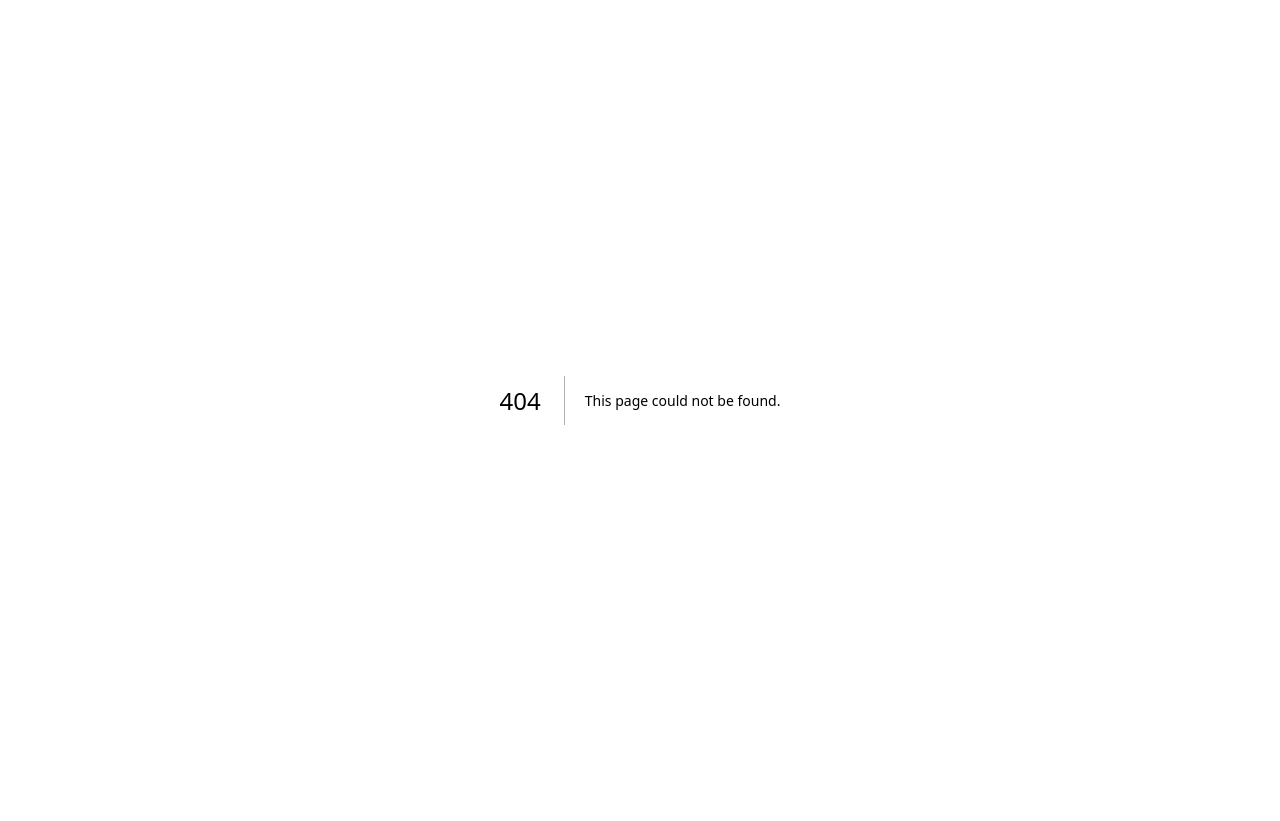
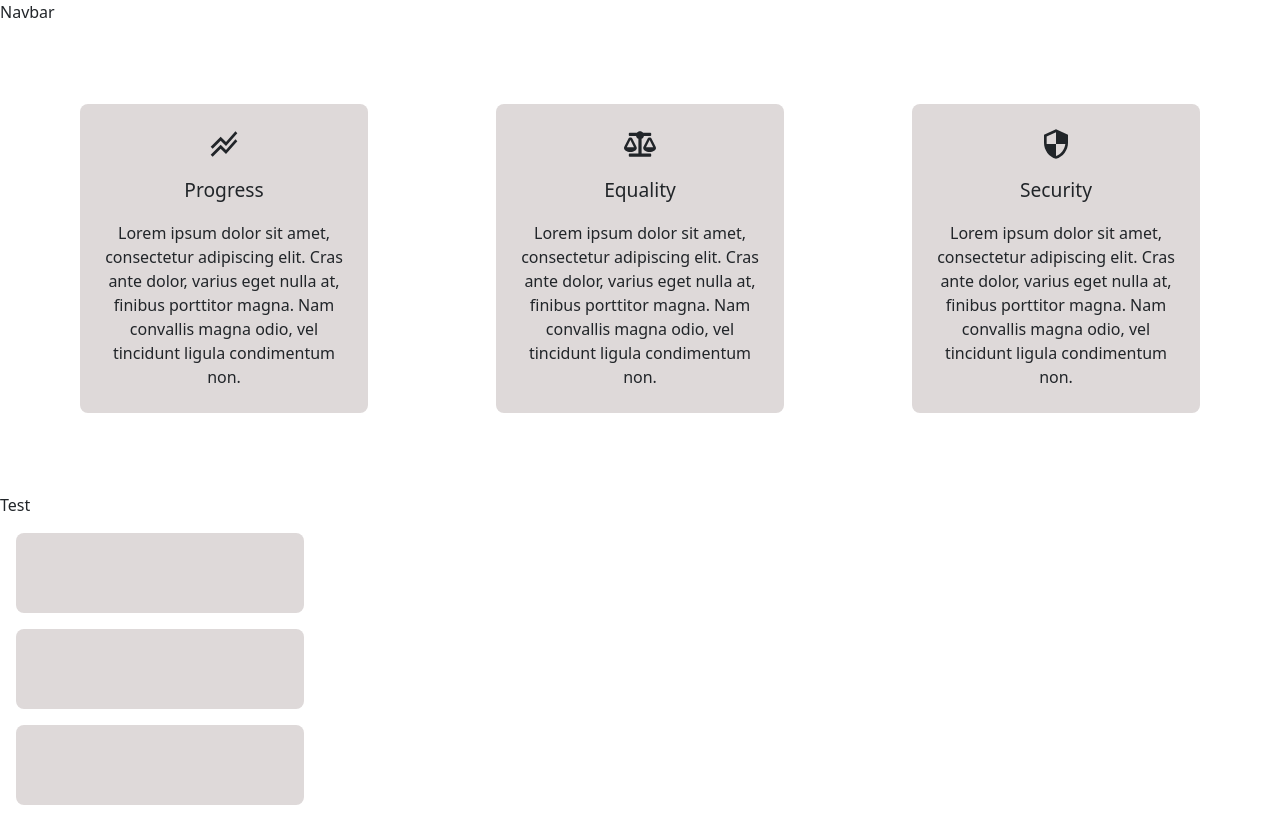
Before and after one commit to JoeGills/Fair-Square-Fed-, a Next.js app: page /test/card-test in a window 1280 px wide. Before the commit this address had no page. Before the commit the page ends 800 px from the top, so only its background shows below. Built offline with nearby package versions, Linux system fonts and the light colour scheme.

Commit message:
add card and cardTest

```diff
--- a/components/card.jsx
+++ b/components/card.jsx
@@ -1,5 +1,45 @@
-export default function Card() {
+// import styles from './card.module.css';
+export default function Card({ title, text, children }) {
   return (
-    <div>Card</div>
+    <>
+      <div
+        class="card"
+        className="text-center"
+        style={{
+          width: '18rem',
+          backgroundColor: '#DED9D9',
+          padding: '1.5rem',
+          margin: '1rem',
+          borderRadius: '0.5rem',
+          textAlign: 'center',
+        }}
+        >
+        {children}
+        <div
+          style={{
+            padding: '1rem',
+            fontSize: '1.2rem',
+          }}>
+          {title}
+        </div>
+        <text>{text}</text>
+      </div>
+    </>
   );
 }
+// export default function Card({ title, text, children }) {
+// return (
+// <>
+//     <div
+//       className='card'
+//     >
+
+//     {children}
+//     <div className='card-title'>
+//       {title}
+//     </div>
+//     <text>{text}</text>
+//   </div>
+// </>
+// );
+// }
--- /dev/null
+++ b/components/card.module.css
@@ -0,0 +1,13 @@
+.card {
+	background-color: #cdc8c8;
+	width: 18rem;
+	padding: 1rem;
+	margin: 1rem;
+	border-radius: 0.5rem;
+	text-align: center;
+}
+
+.card-title {
+padding: 1rem;
+font-size: 1.2rem;
+}
--- /dev/null
+++ b/pages/test/card-test.jsx
@@ -0,0 +1,41 @@
+import Head from 'next/head';
+import Card from '../../components/card';
+import { MdStackedLineChart } from 'react-icons/md';
+import { FaBalanceScale } from 'react-icons/fa';
+import { MdOutlineSecurity } from 'react-icons/md';
+import DefaultLayout from '../../components/layout/default-layout';
+
+
+export default function CardTestPage() {
+  return (
+    <DefaultLayout>
+      <Head>
+        <title>card test</title>
+      </Head>
+      <div
+        className="d-flex justify-content-between"
+        style={{
+          margin: '4rem',
+        }}>
+        <Card
+          style={{ width: '30%', marginBottom: '1rem' }}
+          title="Progress"
+          text="Lorem ipsum dolor sit amet, consectetur adipiscing elit. Cras ante dolor, varius eget nulla at, finibus porttitor magna. Nam convallis magna odio, vel tincidunt ligula condimentum non.">
+          <MdStackedLineChart style={{ fontSize: '2rem' }} />
+        </Card>
+        <Card
+          style={{ width: '30%', marginBottom: '1rem' }}
+          title="Equality"
+          text="Lorem ipsum dolor sit amet, consectetur adipiscing elit. Cras ante dolor, varius eget nulla at, finibus porttitor magna. Nam convallis magna odio, vel tincidunt ligula condimentum non.">
+          <FaBalanceScale style={{ fontSize: '2rem' }} />
+        </Card>
+        <Card
+          style={{ width: '30%', marginBottom: '1rem' }}
+          title="Security"
+          text="Lorem ipsum dolor sit amet, consectetur adipiscing elit. Cras ante dolor, varius eget nulla at, finibus porttitor magna. Nam convallis magna odio, vel tincidunt ligula condimentum non.">
+          <MdOutlineSecurity style={{ fontSize: '2rem' }} />
+        </Card>
+      </div>
+    </DefaultLayout>
+  );
+}
```
Also changed, not shown: 1 other file (tests, documents, lock files or other folders).
